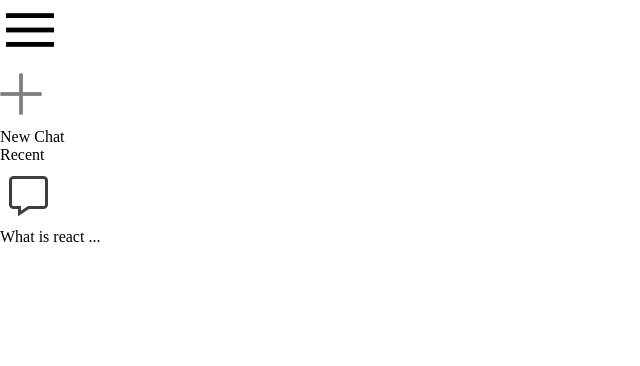
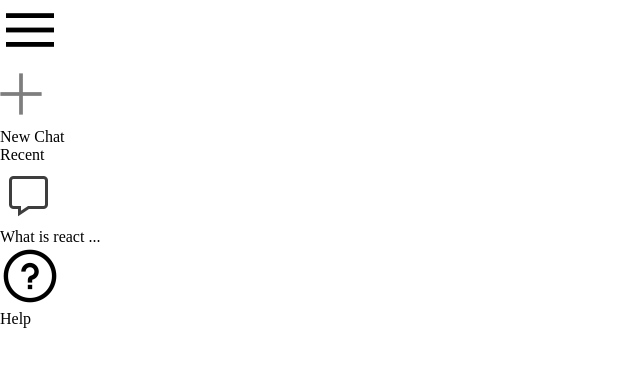
Before and after one commit to kanishkadz/Gemini-Clone, a React (Create React App) app: page / in a window 1280 px wide. Shown: the top 366 px of the page, without its empty margins (0-640 px from the left). Built offline with nearby package versions, Linux system fonts and the light colour scheme.

Commit message:
Update SideBar.jsx

```diff
--- a/src/components/SideBar/SideBar.jsx
+++ b/src/components/SideBar/SideBar.jsx
@@ -20,7 +20,10 @@ const SideBar = () => {
             </div>
         </div>
         <div className="bottom">
-
+            <div className="bottom-item">
+                <img src={assets.question_icon} alt="" />
+                <p>Help</p>
+            </div>
         </div>
     </div>
   )
```
